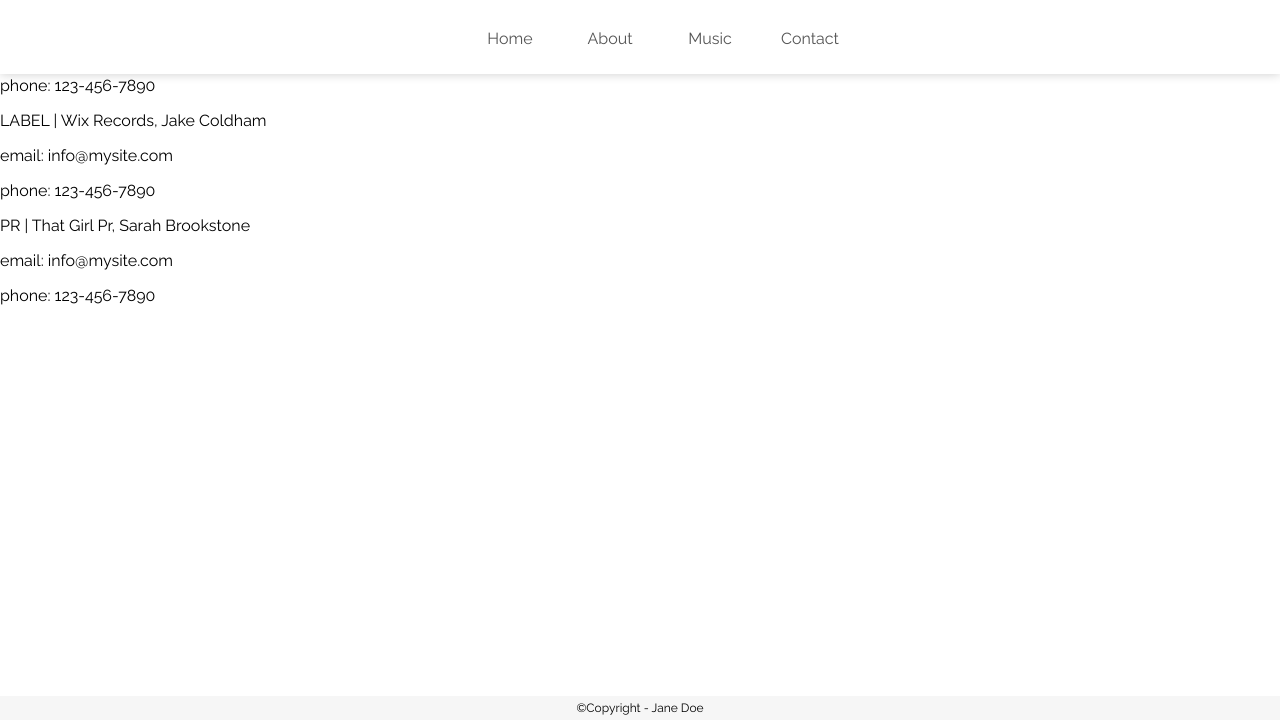
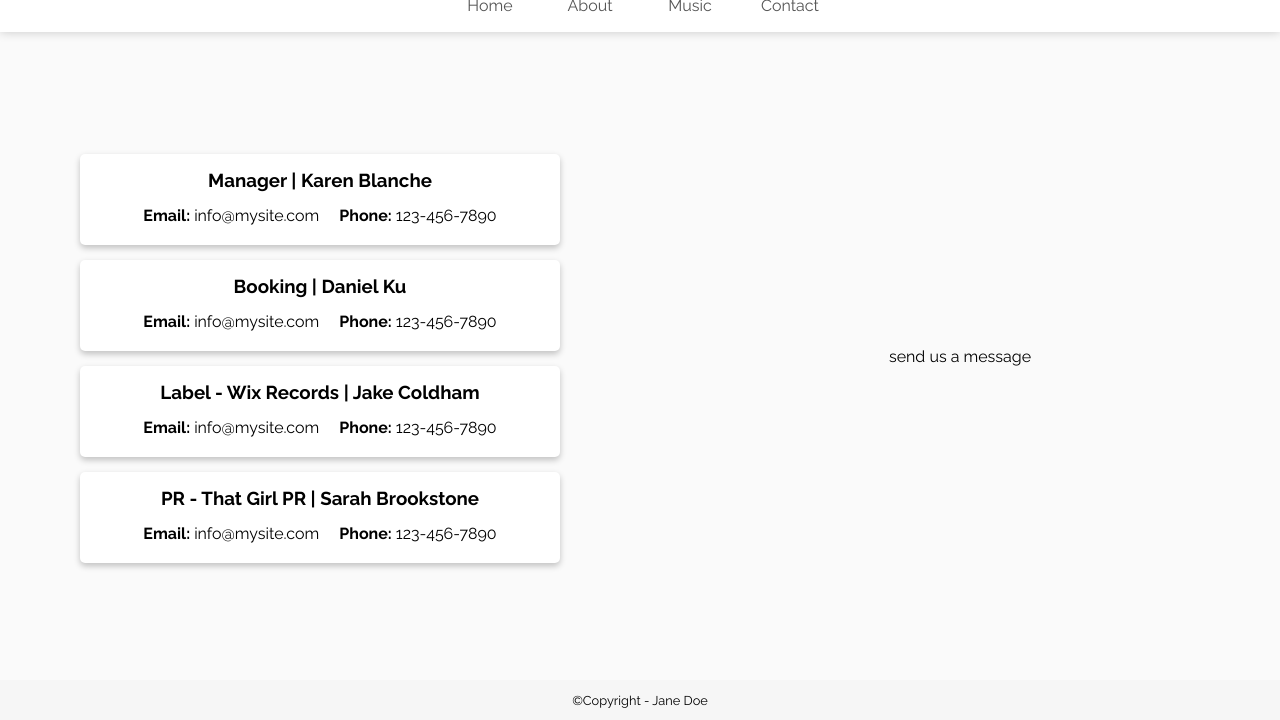
Before and after one commit to aleecarretero/JaneDoeSite, a plain HTML site: page Alexandre/contact.html in a window 1280 px wide. Shown: the part 80-800 px from the top of the page. Drawn offline with Linux system fonts and the light colour scheme.

Commit message:
massive commit

```diff
--- a/Alexandre/contact.html
+++ b/Alexandre/contact.html
@@ -10,37 +10,69 @@
         <h1 align="center">Jane Doe</h1>
         <nav>
             <ul class="menu">
-                <li><a href="index.html">Home</a></li>
-                <li><a href="about.html">About</a></li>
-                <li><a href="music.html">Music</a></li>
-                <li><a href="contact.html">Contact</a></li>
+                <a href="index.html"><li>Home</li></a>
+                <a href="about.html"><li>About</li></a>
+                <a href="music.html"><li>Music</li></a>
+                <a href="contact.html"><li>Contact</li></a>
             </ul>
         </nav>
     </header>
 
-    <div class="content">
-        <div class="contacts">
-            <div class="contact booking">
-                <p>email: info@mysite.com</p>
-                <p>phone: 123-456-7890</p>
-                <p>BOOKING | Daniel Ku</p>
+    <main id="about">
+        <div class="contacts col-left col-centered">
+            <div class="contact manager card">
+                <h3 class="staff-name">
+                    <span class="job">Manager</span>
+                    <span class="txt-devider">|</span>
+                    <span class="name">Karen Blanche</span>
+                </h3>
+                <div class="channels">
+                    <p class="email"><label class="channel">email:</label><span class="email-addrs">info@mysite.com</span></p>
+                    <p class="phone"><label class="channel">phone:</label><span class="phone-nbr">123-456-7890</span></p>
+                </div>
             </div>
-            <div class="contact label">
-                <p>email: info@mysite.com</p>
-                <p>phone: 123-456-7890</p>
-                <p>LABEL | Wix Records, Jake Coldham</p>
+            <div class="contact booking card">
+                <h3 class="staff-name">
+                    <span class="job">Booking</span>
+                    <span class="txt-devider">|</span>
+                    <span class="name">Daniel Ku</span>
+                </h3>
+                <div class="channels">
+                    <p class="email"><label class="channel">email:</label><span class="email-addrs">info@mysite.com</span></p>
+                    <p class="phone"><label class="channel">phone:</label><span class="phone-nbr">123-456-7890</span></p>
+                </div>
             </div>
-            <div class="contact pr">
-                <p>email: info@mysite.com</p>
-                <p>phone: 123-456-7890</p>
-                <p>PR | That Girl Pr, Sarah Brookstone</p>
+            <div class="contact label card">
+                <h3 class="staff-name">
+                    <span class="job">Label</span>
+                    <span class="txt-devider">-</span>
+                    <span class="partner">Wix Records</span>
+                    <span class="txt-devider">|</span>
+                    <span class="name">Jake Coldham</span>
+                </h3>
+                <div class="channels">
+                    <p class="email"><label class="channel">email:</label><span class="email-addrs">info@mysite.com</span></p>
+                    <p class="phone"><label class="channel">phone:</label><span class="phone-nbr">123-456-7890</span></p>
+                </div>
             </div>
-            <div class="contact staff">
-                <p>email: info@mysite.com</p>
-                <p>phone: 123-456-7890</p>
+            <div class="contact pr card">
+                <h3 class="staff-name">
+                    <span class="job">PR</span>
+                    <span class="txt-devider">-</span>
+                    <span class="partner">That Girl PR</span>
+                    <span class="txt-devider">|</span>
+                    <span class="name">Sarah Brookstone</span>
+                </h3>
+                <div class="channels">
+                    <p class="email"><label class="channel">email:</label><span class="email-addrs">info@mysite.com</span></p>
+                    <p class="phone"><label class="channel">phone:</label><span class="phone-nbr">123-456-7890</span></p>
+                </div>
             </div>
         </div>
-    </div>
+        <div id="send-msg" class="col-right col-centered">
+            send us a message <!-- to do -->
+        </div>
+    </main>
 
     <footer>
         <p align="center">©Copyright - Jane Doe</p>
--- a/Alexandre/css/styles.css
+++ b/Alexandre/css/styles.css
@@ -2,7 +2,43 @@
 
 @import url('https://fonts.googleapis.com/css2?family=Raleway:wght@400;700&display=swap');
 
+/* card */
+
+.card{
+    box-shadow: 0 3px 6px rgba(0,0,0,0.23);
+    border-radius: 5px;
+    background-color: white;
+    margin-bottom: 15px;
+    padding: 15px;
+}
+
+/* grids */
+
+.col-centered {
+    display: flex;
+    flex-direction: column;
+    justify-content: center;
+    align-items: center;
+}
+
+.col-right{
+    position: absolute;
+    right: 0;
+    min-height: 100%;
+    width: 50%;
+    max-width: 50%;
+}
+
+.col-left {
+    position: absolute;
+    left: 0;
+    min-height: 100%;
+    width: 50%;
+    max-width: 50%;
+}
+
 /*styles*/
+
 *{
     font-family: 'Raleway', sans-serif;
     box-sizing: border-box;
@@ -11,6 +47,7 @@
 body{
     margin: 0;
     padding: 0;
+    background-color: #fafafa;
 }
 
 header{
@@ -21,32 +58,49 @@ header{
     top: 0;
     left: 0;
     background: white;
+    z-index: 1000;
 }
 
-nav ul{
+nav .menu{
     display: flex;
     justify-content: center;
+    align-items: center;
     list-style-type: none;
-}
-
-nav .menu li{
-    padding: 10px 20px;
-    width: 100px;
-}
-
-nav .menu li:hover{
-    background-color: #CCCCCC;
+    padding: 0 0 5px 0;
+    margin: 0;
+    height: 3rem;
 }
 
 nav .menu a{
+    width: 100px;
+    height: 100%;
     text-decoration: none;
     color: #555555;
+    border-radius: 5px;
+}
+
+nav .menu a:hover{
+    background-color: #CCCCCC;
+    box-shadow: 0 3px 6px rgba(0,0,0,0.13);
+}
+
+nav .menu a li {
+    height: 100%;
+    line-height: calc(3rem - 5px);
 }
 
 header h1{
-    height: 7vh;
-    line-height: 7vh;
+    height: 4rem;
+    line-height: 4rem;
     text-transform: uppercase;
+    margin: 0;
+}
+
+main {
+    position: absolute;
+    top: 7rem;
+    width: 100%;
+    min-height: calc(100vh - 9.5rem);
 }
 
 footer{
@@ -54,22 +108,23 @@ footer{
     width: 100%;
     bottom: 0;
     background-color: #F6F6F6;
+    height: 2.5rem;
 }
 
 footer p{
-    font-size: 0.75em;
-    margin: 5px auto;
+    font-size: 0.80em;
+    height: 1em;
     text-align: center;
 }
 
 /*home page*/
 
-main #home-img{
-    max-width: 100%;
-    max-height: 100%;
-    width: 100vw;
-    height: 100vh;  /* como fazer pra não aparecer a barra de rolagem? */
+main #home-img {
+    width: 100%;
+    height: 100%;
+    max-height: calc(100vh - 9.5rem);
     object-fit: cover;
+    object-position: center;
 }
 
 /*About*/
@@ -80,35 +135,67 @@ main #home-img{
 }
 
 .remarks{
-    position: absolute;
-    top: 50%;
-    right: 0;
-    transform: translateX(-25%);
     text-align: left;
+    font-size: 115%;
 }
 
 .remark {
-margin-bottom: 5%;
+    width: 85%;
+}
+
+.remark-text {
+    margin: 0;
 }
 
 .remarker{
     font-size: 0.8em;
     color: #555555;
     text-align: right;
+    margin: 0;
+}
+
+.remarker .record-label{
+    font-weight: bold;
 }
 
 #about-img img {
-    position: absolute;
-    top: 25%;
-    left: 0;
-    transform: translateX(25%);
-    width: 35vw;
-    height: 70vh;
+    width: 85%;
+    height: 85%;
     object-fit: none;
     object-position: center;
-    box-shadow: 0 0 25px rgba(220,220,220,0.3);
+    padding: 0;
 }
 
 /*Music*/
 
 /*Contact*/
+
+.contacts{
+    padding-top: 20px;
+}
+
+.contact{
+    width: 75%;
+}
+
+.contact .staff-name{
+    margin: 0 0 10px 0;
+    text-transform: capitalize;
+}
+
+/* TO DO: Create media query for channels (tall aspect) */
+
+.channels{
+    display: flex;
+    justify-content: center;
+    padding: 5px;
+}
+
+.channel {
+    margin-right: 0.25em;
+    font-weight: bold;
+    text-transform: capitalize;
+}
+.email, .phone{
+    margin: 0 10px;
+}
```
Also changed, not shown: Alexandre/about.html (+21 -13 lines), Alexandre/blog.html (+4 -4 lines), Alexandre/index.html (+5 -5 lines), Alexandre/music.html (+4 -4 lines).
